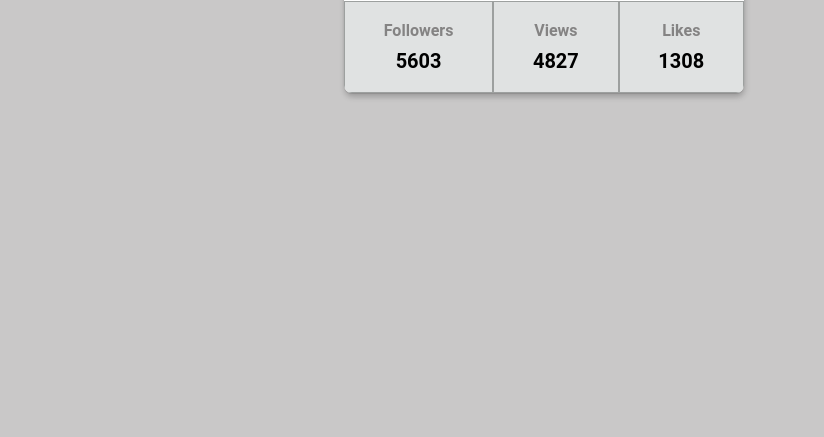
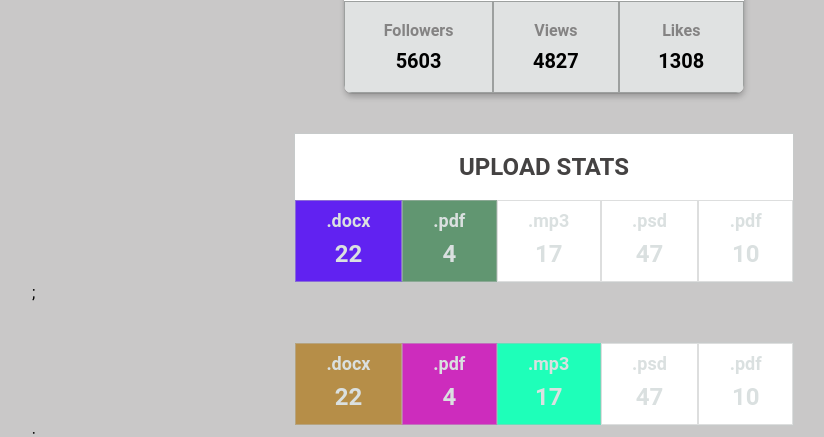
Before and after one commit to an-shem/goit-react-hw-01-components, a React (Create React App) app: page / in a window 1280 px wide. Shown: the part 450-887 px from the top of the page, without its empty margins (96-920 px from the left). Before the commit the page ends 800 px from the top, so only its background shows below. Built offline with nearby package versions, Linux system fonts and the light colour scheme.

Commit message:
Сделал 2-е задание

```diff
--- a/src/App.js
+++ b/src/App.js
@@ -1,6 +1,8 @@
 import user from './data/user.json';
+import statisticalData from './data/statistical-data.json';
 import Profile from './components/Profile/Profile';
-import WrapperPage from './components/WrapperPage/WrapperPage.jsx';
+import WrapperPage from './components/WrapperPage/WrapperPage';
+import Statistics from './components/Statistics/Statistics';
 
 function App() {
   return (
@@ -12,6 +14,8 @@ function App() {
         avatar={user.avatar}
         stats={user.stats}
       />
+      <Statistics title="Upload stats" stats={statisticalData} />;
+      <Statistics stats={statisticalData} />;
     </WrapperPage>
   );
 }
--- /dev/null
+++ b/src/components/Statistics/Statistics.jsx
@@ -0,0 +1,46 @@
+import PropTypes from 'prop-types';
+import {
+  StatisticSection,
+  StatisticTitle,
+  StatLlist,
+  Item,
+  Label,
+  Percentage,
+} from './Statistics.styled';
+
+function Statistics({ title, stats }) {
+  return (
+    <StatisticSection>
+      {title && <StatisticTitle>{title}</StatisticTitle>}
+      <StatLlist>
+        {stats.map(statsItem => (
+          <Item key={statsItem.id} color={getRandomColor()}>
+            <Label>{statsItem.label}</Label>
+            <Percentage>{statsItem.percentage}</Percentage>
+          </Item>
+        ))}
+      </StatLlist>
+    </StatisticSection>
+  );
+}
+
+Statistics.propTypes = {
+  title: PropTypes.string,
+  stats: PropTypes.arrayOf(
+    PropTypes.shape({
+      id: PropTypes.string.isRequired,
+      label: PropTypes.string.isRequired,
+      percentage: PropTypes.number.isRequired,
+    }),
+  ).isRequired,
+};
+
+export default Statistics;
+
+function getRandomColor() {
+  let r = Math.floor(Math.random() * 256);
+  let g = Math.floor(Math.random() * 256);
+  let b = Math.floor(Math.random() * 256);
+  let color = '#' + r.toString(16) + g.toString(16) + b.toString(16);
+  return color;
+}
--- /dev/null
+++ b/src/components/Statistics/Statistics.styled.jsx
@@ -0,0 +1,51 @@
+import styled from '@emotion/styled';
+
+export const StatisticSection = styled.section`
+  display: flex;
+  flex-direction: column;
+  width: 500px;
+  margin: 40px auto 0px;
+  border: 1px solid rgb(199, 202, 202);
+  background-color: #fff;
+`;
+
+export const StatisticTitle = styled.h2`
+  margin: 20px;
+  text-align: center;
+  font-weight: 700;
+  font-size: 24px;
+  line-height: 26px;
+  text-transform: uppercase;
+  color: rgb(68, 66, 66);
+`;
+
+export const StatLlist = styled.ul`
+  display: flex;
+`;
+
+export const Item = styled.li`
+  display: flex;
+  flex-direction: column;
+  align-items: center;
+  flex-grow: 1;
+  background-color: ${({ color }) => color};
+  border: 1px solid rgba(185, 187, 186, 0.479);
+`;
+
+export const Label = styled.span`
+  margin: 10px;
+  font-weight: 700;
+  font-size: 18px;
+  line-height: 20px;
+  color: #dae0e0;
+`;
+
+export const Percentage = styled.span`
+  margin-bottom: 14px;
+  text-align: center;
+  font-weight: 700;
+  font-size: 24px;
+  line-height: 26px;
+  text-transform: uppercase;
+  color: #dae0e0;
+`;
--- /dev/null
+++ b/src/data/statistical-data.json
@@ -0,0 +1,27 @@
+[
+  {
+    "id": "id-1",
+    "label": ".docx",
+    "percentage": 22
+  },
+  {
+    "id": "id-2",
+    "label": ".pdf",
+    "percentage": 4
+  },
+  {
+    "id": "id-3",
+    "label": ".mp3",
+    "percentage": 17
+  },
+  {
+    "id": "id-4",
+    "label": ".psd",
+    "percentage": 47
+  },
+  {
+    "id": "id-5",
+    "label": ".pdf",
+    "percentage": 10
+  }
+]
```
